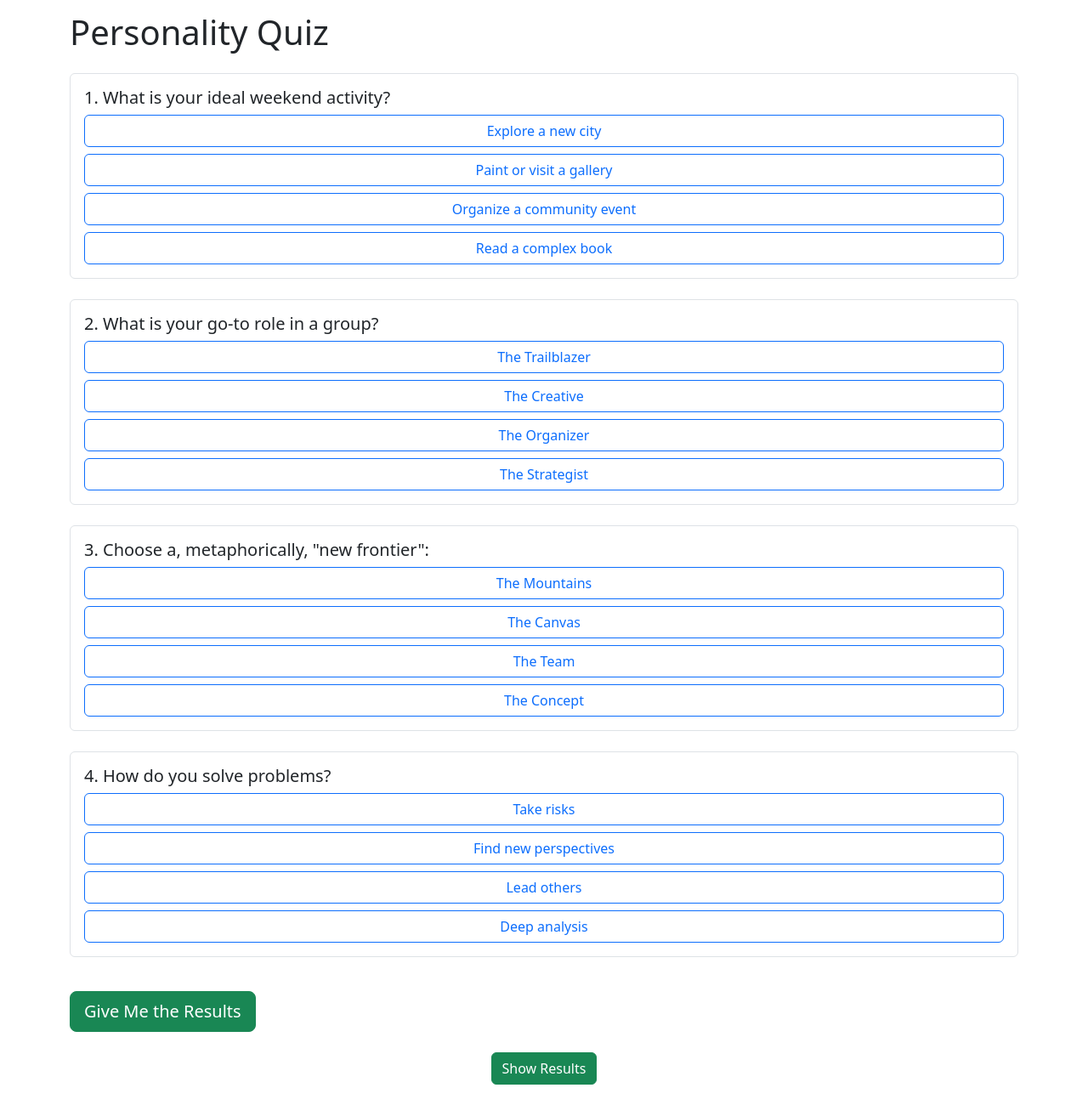
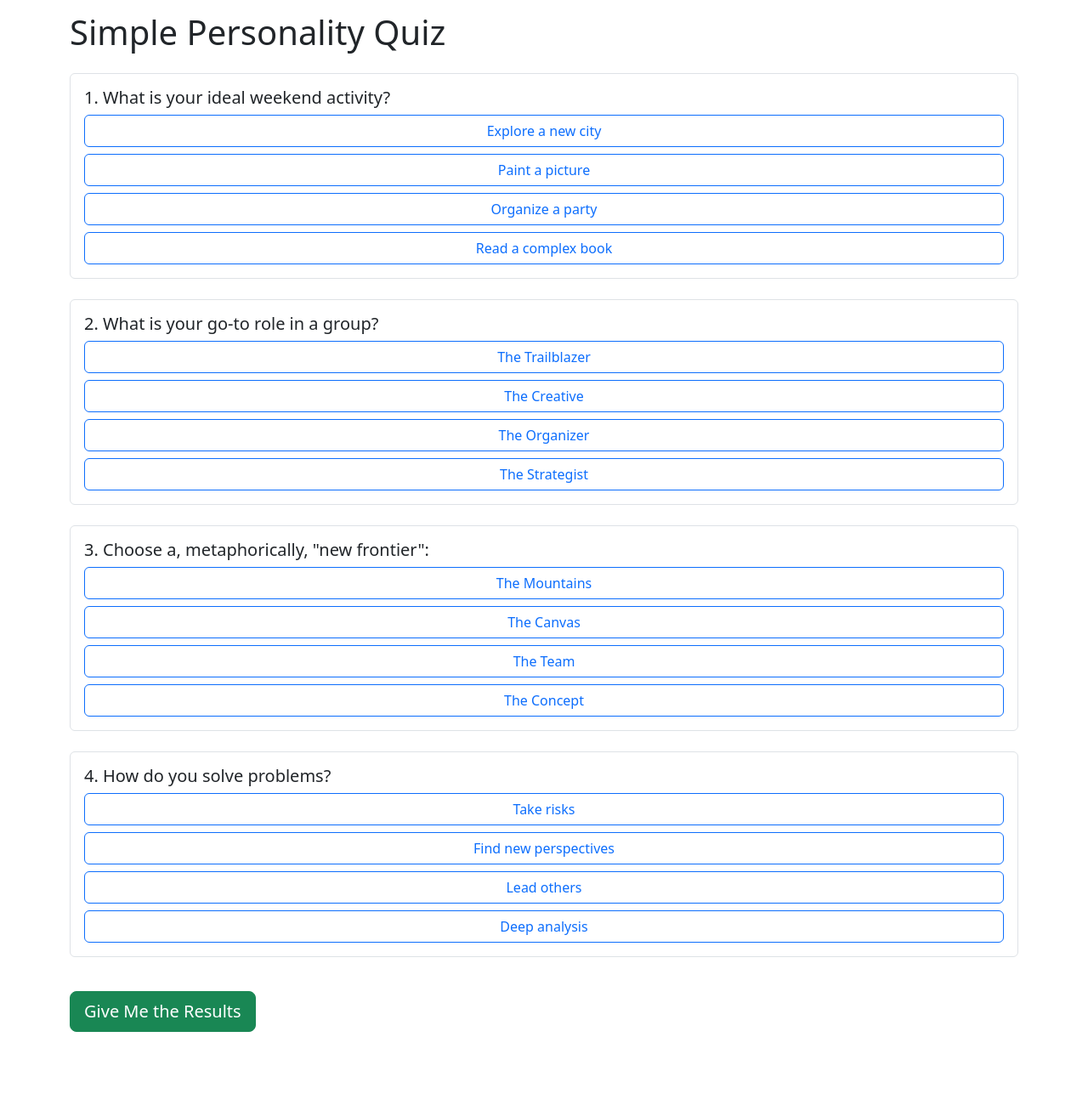
Before and after one commit to mattiondeangelo25-eng/Assignment08, a plain HTML site: page index.html in a window 1280 px wide. Shown: the part 34-1334 px from the top of the page at 85% size. After the commit the page ends 1248 px from the top, so only its background shows below. Drawn offline with nearby package versions, Linux system fonts and the light colour scheme.

Commit message:
Fixing empty code and finalizing changes

```diff
--- a/index.html
+++ b/index.html
@@ -10,15 +10,15 @@
 </head>
 <body>
 <div class="container mt-5">
-    <h1 class="mb-4">Personality Quiz</h1>
+    <h1 class="mb-4">Simple Personality Quiz</h1>
 
     <!-- Start quiz element (Duplicate this block for more questions) -->
     <div class="question-block mb-4 p-3 border rounded" data-question-id="1">
         <h5>1. What is your ideal weekend activity?</h5>
         <div class="answer-options d-grid gap-2">
             <button class="btn btn-outline-primary answer-btn" data-answer="A" data-points="3">Explore a new city</button>
-            <button class="btn btn-outline-primary answer-btn" data-answer="B" data-points="4">Paint or visit a gallery</button>
-            <button class="btn btn-outline-primary answer-btn" data-answer="C" data-points="1">Organize a community event</button>
+            <button class="btn btn-outline-primary answer-btn" data-answer="B" data-points="4">Paint a picture</button>
+            <button class="btn btn-outline-primary answer-btn" data-answer="C" data-points="1">Organize a party</button>
             <button class="btn btn-outline-primary answer-btn" data-answer="D" data-points="2">Read a complex book</button>
         </div>
     </div>
@@ -69,9 +69,7 @@
 
 
 
-    <div class="container d-flex justify-content-center">
-      <button id="show-result" class="btn btn-success my-4">Show Results</button>
-    </div>
+
     <!-- Output the result here -->
     <div class="container d-flex justify-content-center">
       <div id="result-container" class="card p-4 mb-4" style="width: 75%; display: none;">
--- a/js/script.js
+++ b/js/script.js
@@ -1,7 +1,7 @@
 console.log("script.js connected!");
 
 document.addEventListener('DOMContentLoaded', () => {
-    // Store user answers: {questionId: points}
+    // Stores all user answers: {questionId: points}
     const userAnswers = {};
 
     // 1. Select all question blocks
@@ -12,14 +12,14 @@ document.addEventListener('DOMContentLoaded', () => {
 
         buttons.forEach(button => {
             button.addEventListener('click', () => {
-                // Toggle "selected" visual state
+                // Toggles "selected" visual state
                 buttons.forEach(btn => btn.classList.remove('active', 'btn-primary'));
                 buttons.forEach(btn => btn.classList.add('btn-outline-primary'));
 
                 button.classList.add('active', 'btn-primary');
                 button.classList.remove('btn-outline-primary');
 
-                // Store the points
+                // Stores the user's points
                 const qId = question.getAttribute('data-question-id');
                 const points = parseInt(button.getAttribute('data-points'));
                 userAnswers[qId] = points;
```
